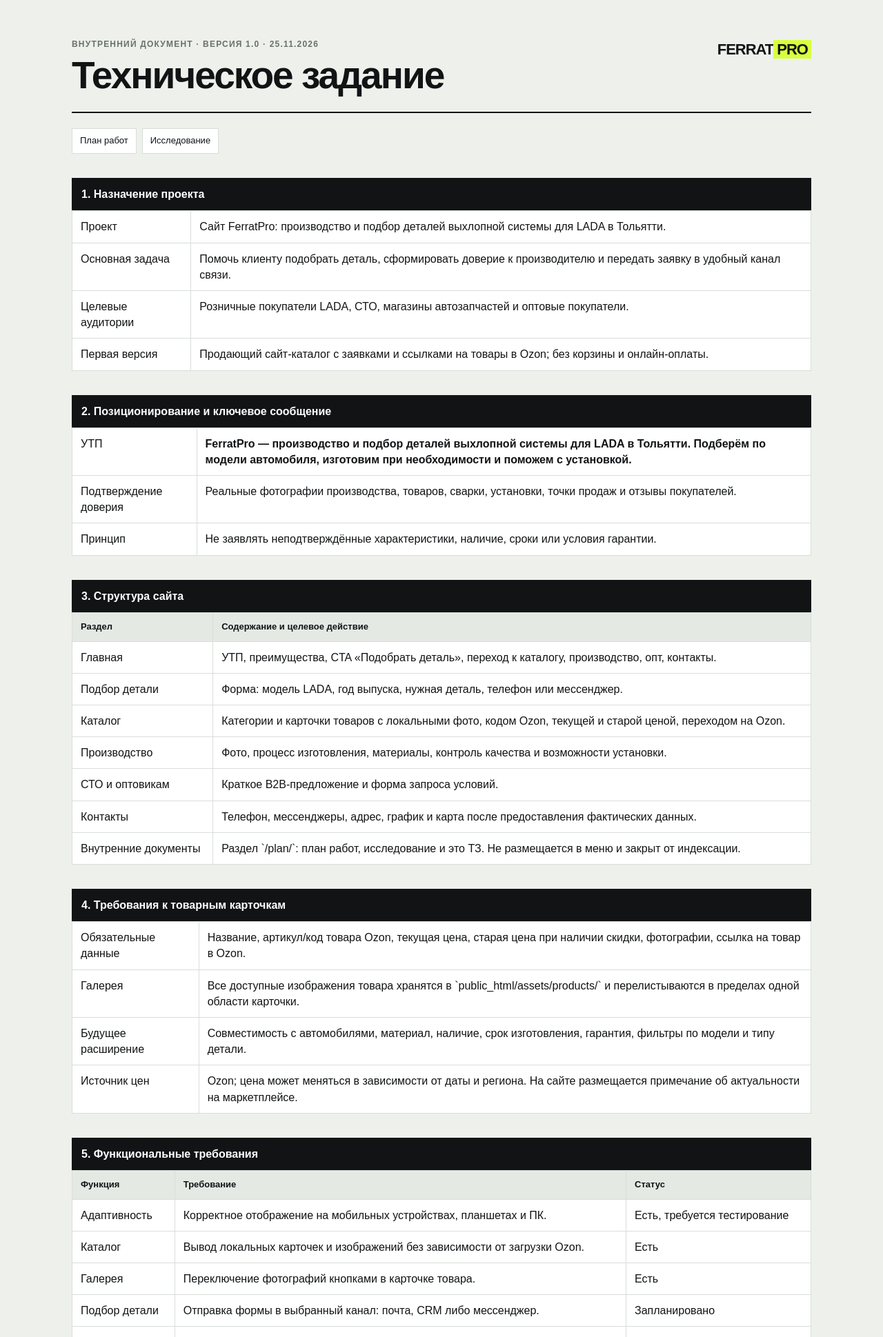
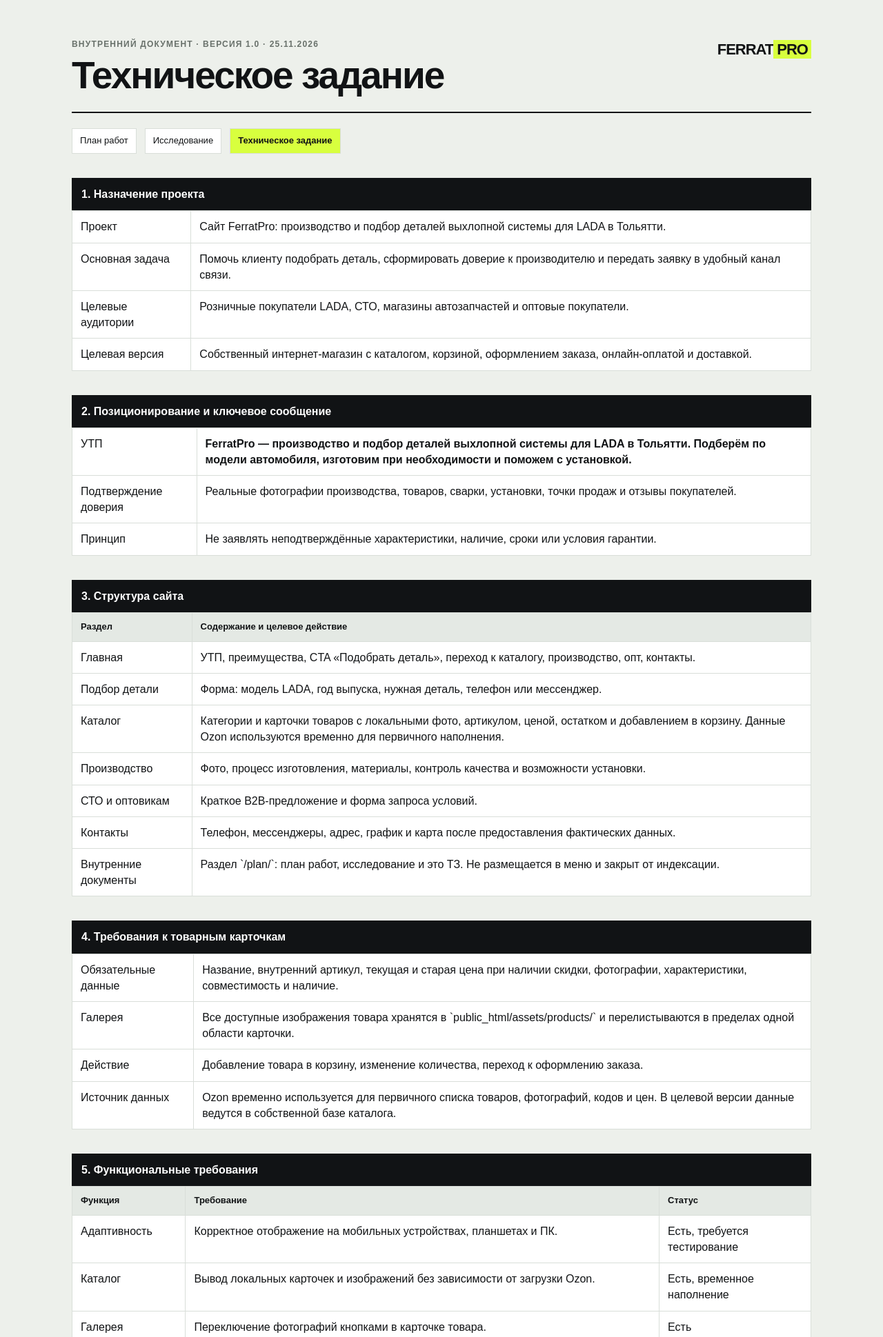
Before and after one commit to EugeneSlusar/ferratpro.ru, a PHP site: page /plan/technical-specification.html in a window 1280 px wide. Shown: the top 1939 px of the page at 69% size. Run offline with PHP 8.4, Linux system fonts and the light colour scheme.

Commit message:
Fix plan document layout and update store requirements

```diff
--- a/public_html/assets/plan.css
+++ b/public_html/assets/plan.css
@@ -9,9 +9,9 @@ h1 { margin:0; font-size:clamp(32px,5vw,55px); letter-spacing:-2px; line-height:
 h2 { margin:50px 0 15px; font-size:27px; letter-spacing:-1px; }
 .summary { display:grid; grid-template-columns:repeat(3,1fr); gap:12px; margin:25px 0; }
 .summary div { padding:15px; background:var(--paper); border:1px solid var(--line); }.summary span { display:block; color:var(--muted); font-size:12px; }.summary b { font-size:25px; }
-.document-links { display:flex; flex-wrap:wrap; gap:8px; margin:22px 0; }.document-links a { padding:8px 11px; border:1px solid var(--line); color:var(--ink); background:var(--paper); font-size:13px; text-decoration:none; }.document-links a:hover { background:var(--accent); }
+.document-links { display:flex; flex-wrap:wrap; column-gap:12px; row-gap:12px; margin:22px 0; }.document-links a,.document-links span { padding:8px 11px; border:1px solid var(--line); color:var(--ink); background:var(--paper); font-size:13px; text-decoration:none; }.document-links a:hover { background:var(--accent); }.document-links span { background:var(--accent); font-weight:bold; }
 .group { margin-top:35px; }
 .group h3 { margin:0; padding:12px 14px; background:var(--ink); color:white; font-size:16px; }
 table { width:100%; border-collapse:collapse; background:var(--paper); } th,td { padding:11px 12px; border:1px solid var(--line); text-align:left; vertical-align:top; } th { background:#e4e9e4; font-size:13px; } .work-table td:last-child,.work-table th:last-child { width:90px; text-align:right; white-space:nowrap; } .total { font-weight:bold; background:#f6f8f5; }
 .note { margin-top:45px; color:var(--muted); font-size:13px; }
-@media(max-width:600px) { main { padding:32px 12px; }.top { display:block; }.brand { margin-bottom:25px; }.summary { grid-template-columns:1fr; } table { font-size:13px; } th,td { padding:8px; } }
+@media(max-width:600px) { main { padding:32px 12px; }.top { display:block; }.brand { margin-bottom:25px; }.summary { grid-template-columns:1fr; } table { table-layout:fixed; font-size:13px; } th,td { padding:8px; overflow-wrap:anywhere; word-break:break-word; } }
--- a/public_html/plan/technical-specification.html
+++ b/public_html/plan/technical-specification.html
@@ -13,7 +13,7 @@
         <div><p class="eyebrow">ВНУТРЕННИЙ ДОКУМЕНТ · ВЕРСИЯ 1.0 · 25.11.2026</p><h1>Техническое задание</h1></div>
         <p class="brand">FERRAT<span>PRO</span></p>
       </header>
-      <nav class="document-links" aria-label="Документы проекта"><a href="./">План работ</a><a href="research.html">Исследование</a></nav>
+      <nav class="document-links" aria-label="Документы проекта"><a href="./">План работ</a><a href="research.html">Исследование</a><span>Техническое задание</span></nav>
 
       <section class="group">
         <h3>1. Назначение проекта</h3>
@@ -21,7 +21,7 @@
           <tr><td>Проект</td><td>Сайт FerratPro: производство и подбор деталей выхлопной системы для LADA в Тольятти.</td></tr>
           <tr><td>Основная задача</td><td>Помочь клиенту подобрать деталь, сформировать доверие к производителю и передать заявку в удобный канал связи.</td></tr>
           <tr><td>Целевые аудитории</td><td>Розничные покупатели LADA, СТО, магазины автозапчастей и оптовые покупатели.</td></tr>
-          <tr><td>Первая версия</td><td>Продающий сайт-каталог с заявками и ссылками на товары в Ozon; без корзины и онлайн-оплаты.</td></tr>
+          <tr><td>Целевая версия</td><td>Собственный интернет-магазин с каталогом, корзиной, оформлением заказа, онлайн-оплатой и доставкой.</td></tr>
         </tbody></table>
       </section>
 
@@ -39,7 +39,7 @@
         <table><thead><tr><th>Раздел</th><th>Содержание и целевое действие</th></tr></thead><tbody>
           <tr><td>Главная</td><td>УТП, преимущества, CTA «Подобрать деталь», переход к каталогу, производство, опт, контакты.</td></tr>
           <tr><td>Подбор детали</td><td>Форма: модель LADA, год выпуска, нужная деталь, телефон или мессенджер.</td></tr>
-          <tr><td>Каталог</td><td>Категории и карточки товаров с локальными фото, кодом Ozon, текущей и старой ценой, переходом на Ozon.</td></tr>
+          <tr><td>Каталог</td><td>Категории и карточки товаров с локальными фото, артикулом, ценой, остатком и добавлением в корзину. Данные Ozon используются временно для первичного наполнения.</td></tr>
           <tr><td>Производство</td><td>Фото, процесс изготовления, материалы, контроль качества и возможности установки.</td></tr>
           <tr><td>СТО и оптовикам</td><td>Краткое B2B-предложение и форма запроса условий.</td></tr>
           <tr><td>Контакты</td><td>Телефон, мессенджеры, адрес, график и карта после предоставления фактических данных.</td></tr>
@@ -50,10 +50,10 @@
       <section class="group">
         <h3>4. Требования к товарным карточкам</h3>
         <table><tbody>
-          <tr><td>Обязательные данные</td><td>Название, артикул/код товара Ozon, текущая цена, старая цена при наличии скидки, фотографии, ссылка на товар в Ozon.</td></tr>
+          <tr><td>Обязательные данные</td><td>Название, внутренний артикул, текущая и старая цена при наличии скидки, фотографии, характеристики, совместимость и наличие.</td></tr>
           <tr><td>Галерея</td><td>Все доступные изображения товара хранятся в `public_html/assets/products/` и перелистываются в пределах одной области карточки.</td></tr>
-          <tr><td>Будущее расширение</td><td>Совместимость с автомобилями, материал, наличие, срок изготовления, гарантия, фильтры по модели и типу детали.</td></tr>
-          <tr><td>Источник цен</td><td>Ozon; цена может меняться в зависимости от даты и региона. На сайте размещается примечание об актуальности на маркетплейсе.</td></tr>
+          <tr><td>Действие</td><td>Добавление товара в корзину, изменение количества, переход к оформлению заказа.</td></tr>
+          <tr><td>Источник данных</td><td>Ozon временно используется для первичного списка товаров, фотографий, кодов и цен. В целевой версии данные ведутся в собственной базе каталога.</td></tr>
         </tbody></table>
       </section>
 
@@ -61,9 +61,12 @@
         <h3>5. Функциональные требования</h3>
         <table><thead><tr><th>Функция</th><th>Требование</th><th>Статус</th></tr></thead><tbody>
           <tr><td>Адаптивность</td><td>Корректное отображение на мобильных устройствах, планшетах и ПК.</td><td>Есть, требуется тестирование</td></tr>
-          <tr><td>Каталог</td><td>Вывод локальных карточек и изображений без зависимости от загрузки Ozon.</td><td>Есть</td></tr>
+          <tr><td>Каталог</td><td>Вывод локальных карточек и изображений без зависимости от загрузки Ozon.</td><td>Есть, временное наполнение</td></tr>
           <tr><td>Галерея</td><td>Переключение фотографий кнопками в карточке товара.</td><td>Есть</td></tr>
           <tr><td>Подбор детали</td><td>Отправка формы в выбранный канал: почта, CRM либо мессенджер.</td><td>Запланировано</td></tr>
+          <tr><td>Корзина</td><td>Добавление товаров, изменение количества, удаление позиций и расчёт итоговой суммы.</td><td>Запланировано</td></tr>
+          <tr><td>Оформление заказа</td><td>Контактные данные покупателя, способ доставки, согласие на обработку данных и подтверждение заказа.</td><td>Запланировано</td></tr>
+          <tr><td>Онлайн-оплата</td><td>Интеграция с выбранным платёжным провайдером, обработка статуса оплаты и выдача чека при необходимости.</td><td>Запланировано</td></tr>
           <tr><td>Контакты</td><td>Реальные кликабельные телефон, WhatsApp и Telegram.</td><td>Запланировано</td></tr>
           <tr><td>Аналитика</td><td>Яндекс.Метрика, цели на формы, телефон и мессенджеры.</td><td>Запланировано</td></tr>
         </tbody></table>
@@ -78,6 +81,7 @@
           <tr><td>Изображения товаров</td><td>`public_html/assets/products/`</td></tr>
           <tr><td>Репозиторий и ветка</td><td>`EugeneSlusar/ferratpro.ru`, ветка `main`</td></tr>
           <tr><td>Публикация</td><td>Автодеплой с GitHub на сервер после обновления `main`.</td></tr>
+          <tr><td>Платформа магазина</td><td>Выбирается перед разработкой корзины и оплаты: CMS/интернет-магазин с поддержкой каталога, заказов, доставки и платёжного провайдера.</td></tr>
           <tr><td>Безопасность</td><td>HTTPS обязателен; HTTP должен перенаправляться на HTTPS постоянным редиректом.</td></tr>
         </tbody></table>
       </section>
```
